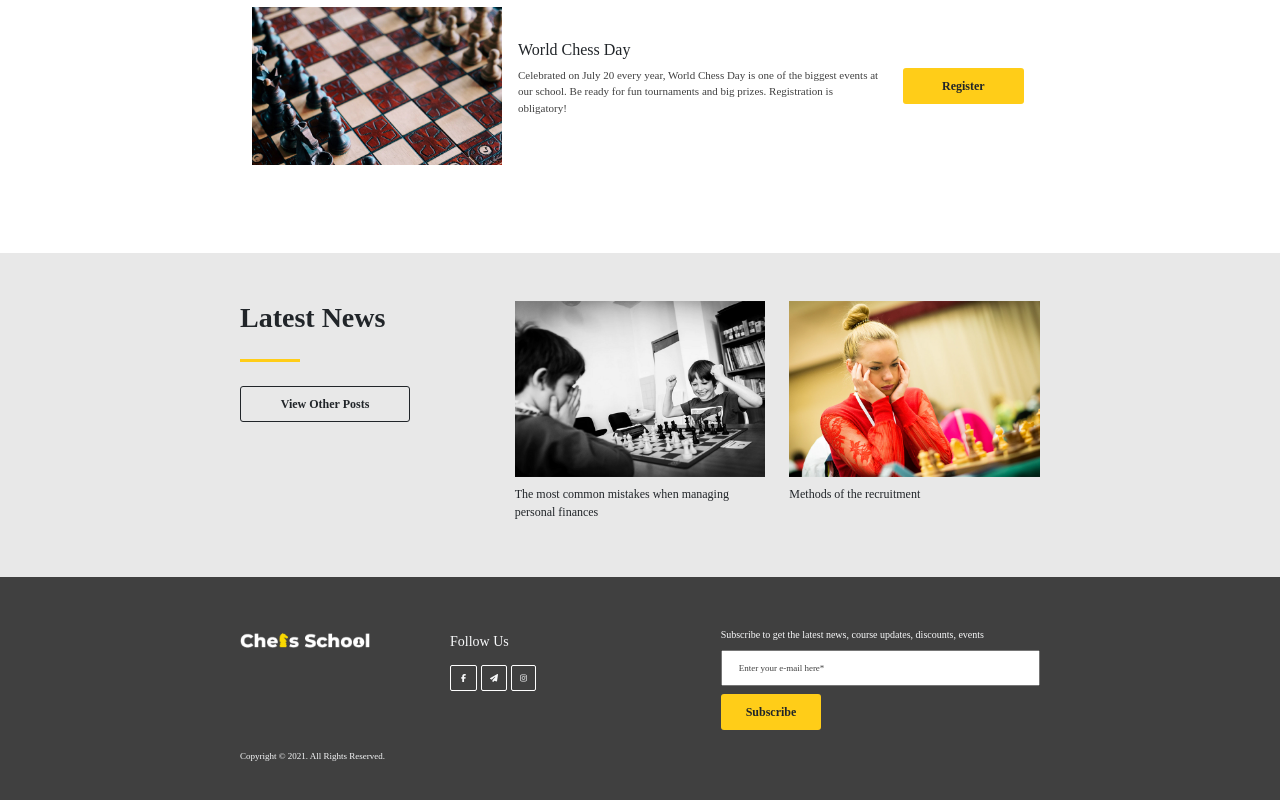
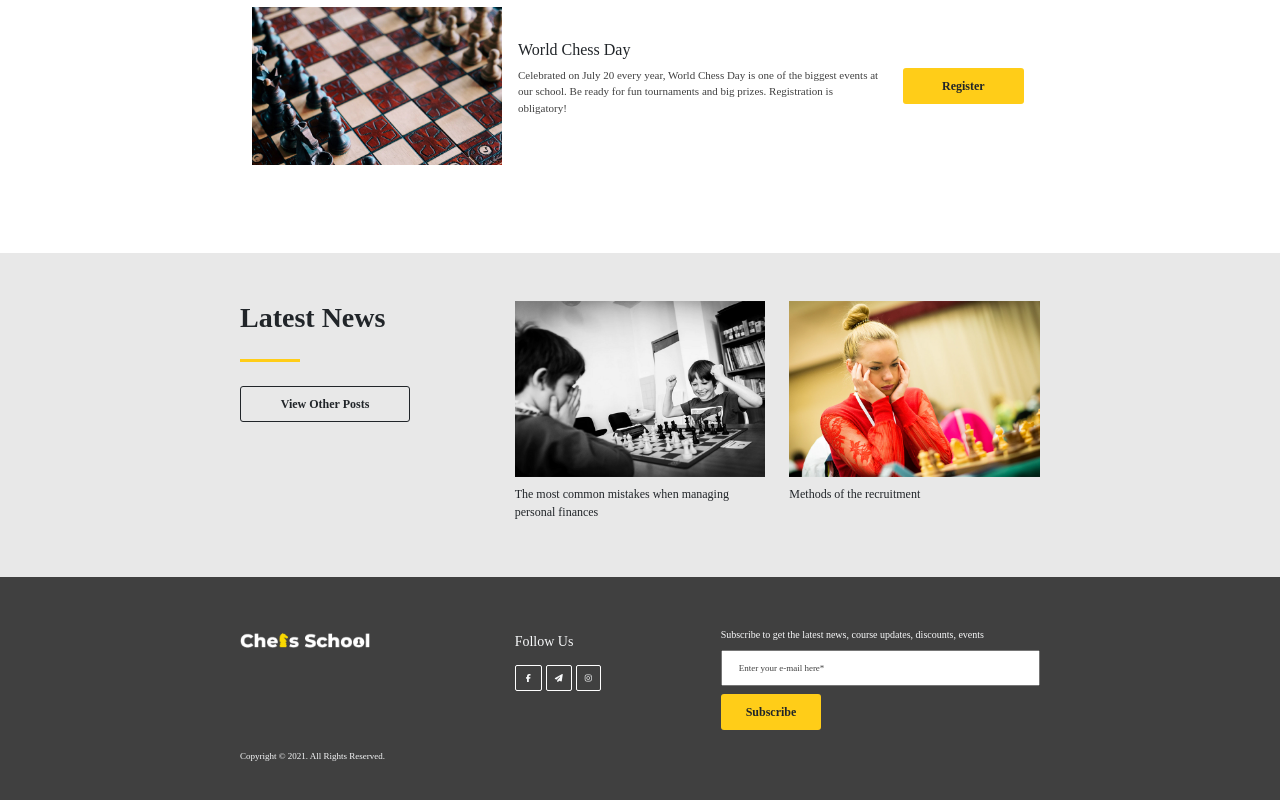
Before and after one commit to GioMench/proj-html-vuejs, a Vue app: page / in a window 1280 px wide. Shown: the part 2511-3311 px from the top of the page. Built offline with nearby package versions, Linux system fonts and the light colour scheme; a web font is replaced by a local one.

Commit message:
fix col in footer section

```diff
--- a/src/components/FooterApp.vue
+++ b/src/components/FooterApp.vue
@@ -9,11 +9,11 @@ export default {
     <section class="bg_dark" style="height: 225px;">
         <div class="me_container">
             <div class="row me_row">
-                <div class="col-3 ">
+                <div class="col-4 ">
                     <!--logo-->
                     <img src="/public/images/mt-2236-home-logo.png" alt="academic logo" style="width: 130px;">
                 </div>
-                <div class="col-4">
+                <div class="col-3 px-2">
                     <!--social-->
                     <div class="text-capitalize text-light fw-light p-1" style="font-size: 14px;">
                         follow us
```
